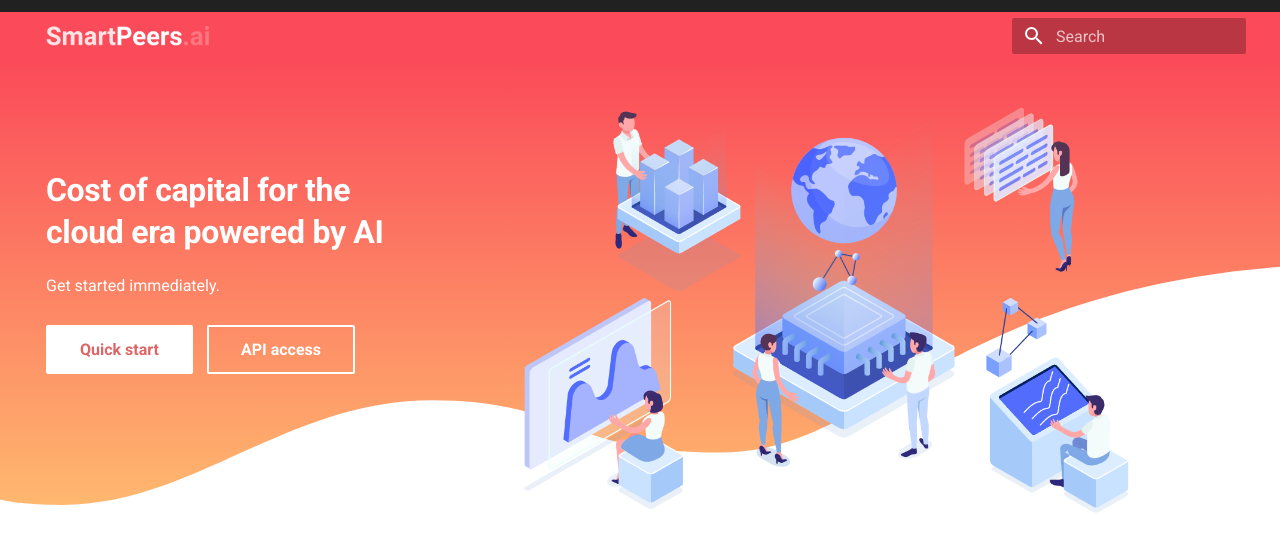
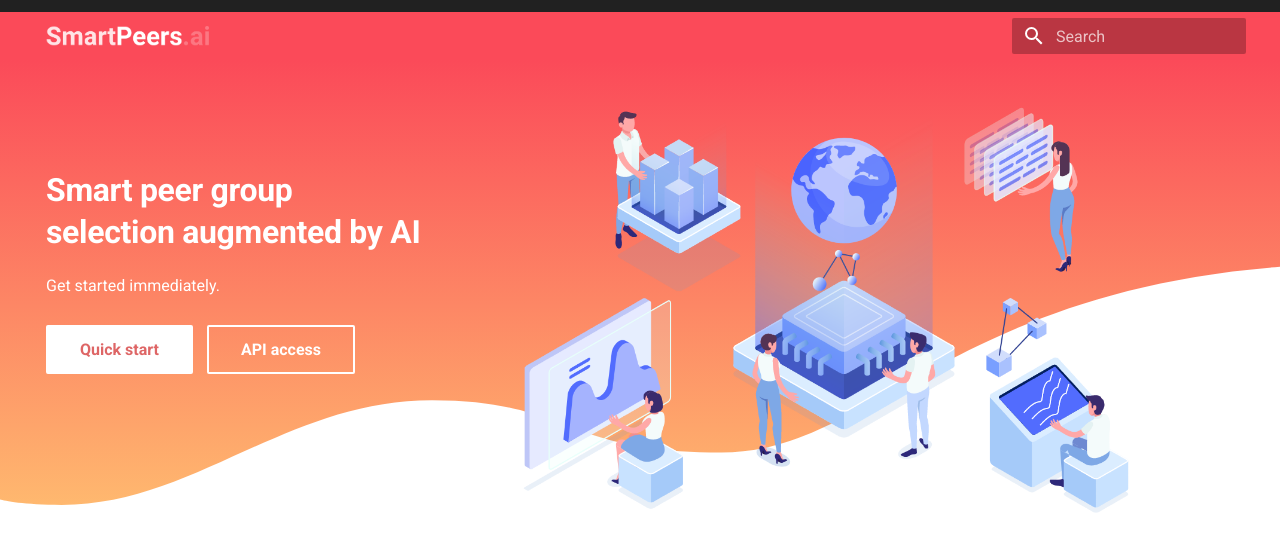
Before and after one commit to pax1a/smartpeers-web, an MkDocs documentation site: the page built from docs/index.md, in a window 1280 px wide. Shown: the top 552 px of the page. Built offline with MkDocs 1.6.1 and Material for MkDocs 9.7.7, drawn with Linux system fonts in a browser that asks for light colours.

Commit message:
Update home.html

```diff
--- a/overrides/home.html
+++ b/overrides/home.html
@@ -107,7 +107,7 @@
         <img src="./img/illustration.png" alt="" width="1659" height="1200" draggable="false">
       </div>
       <div class="tx-hero__content">
-        <h1>Cost of capital for the cloud era powered by AI</h1>
+        <h1>Smart peer group selection augmented by AI</h1>
         <p>Get started immediately.</p>
         <a href="{{ 'getting-started/' | url }}" title="Quick start"
           class="md-button md-button--primary">
```
